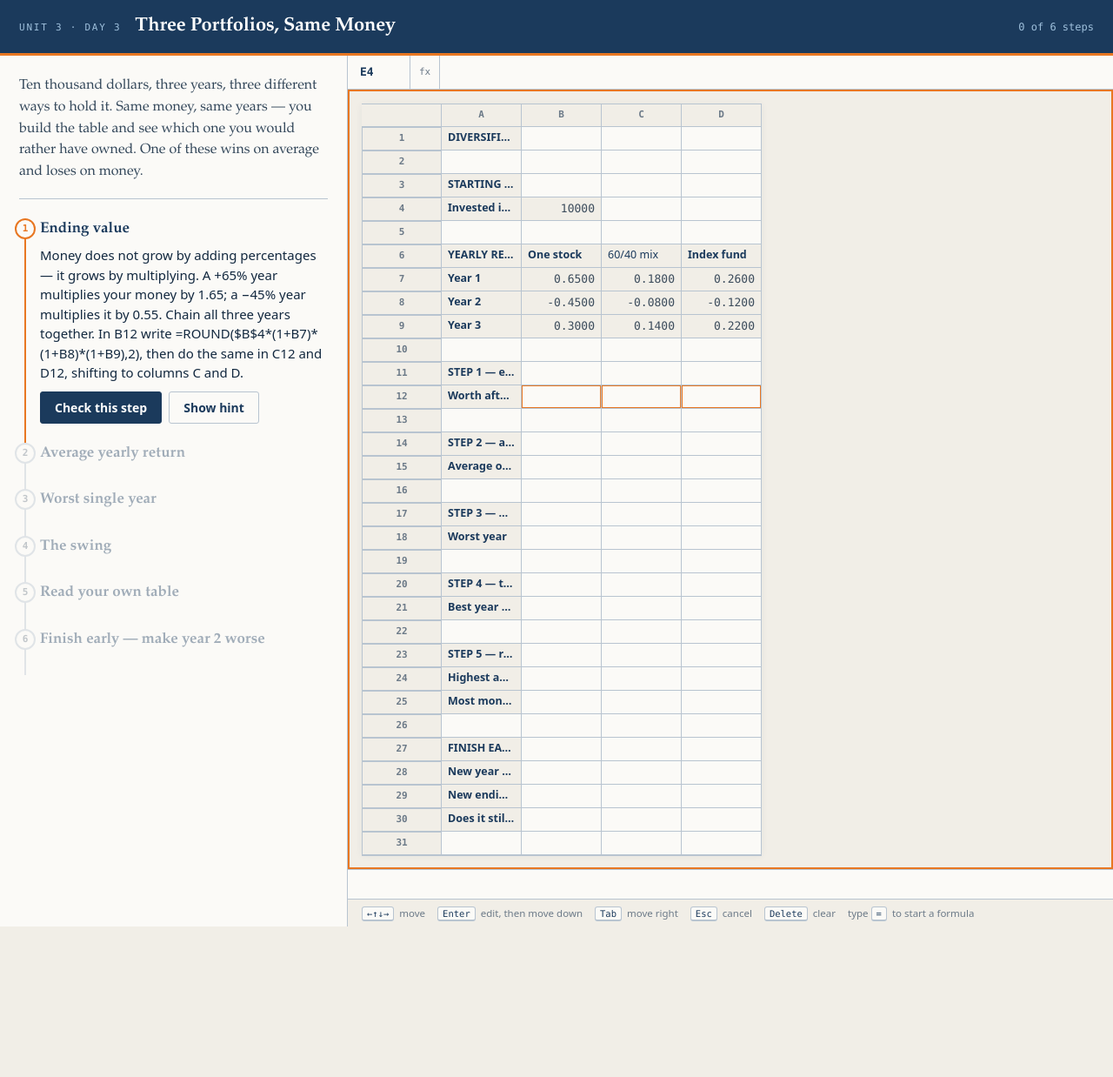
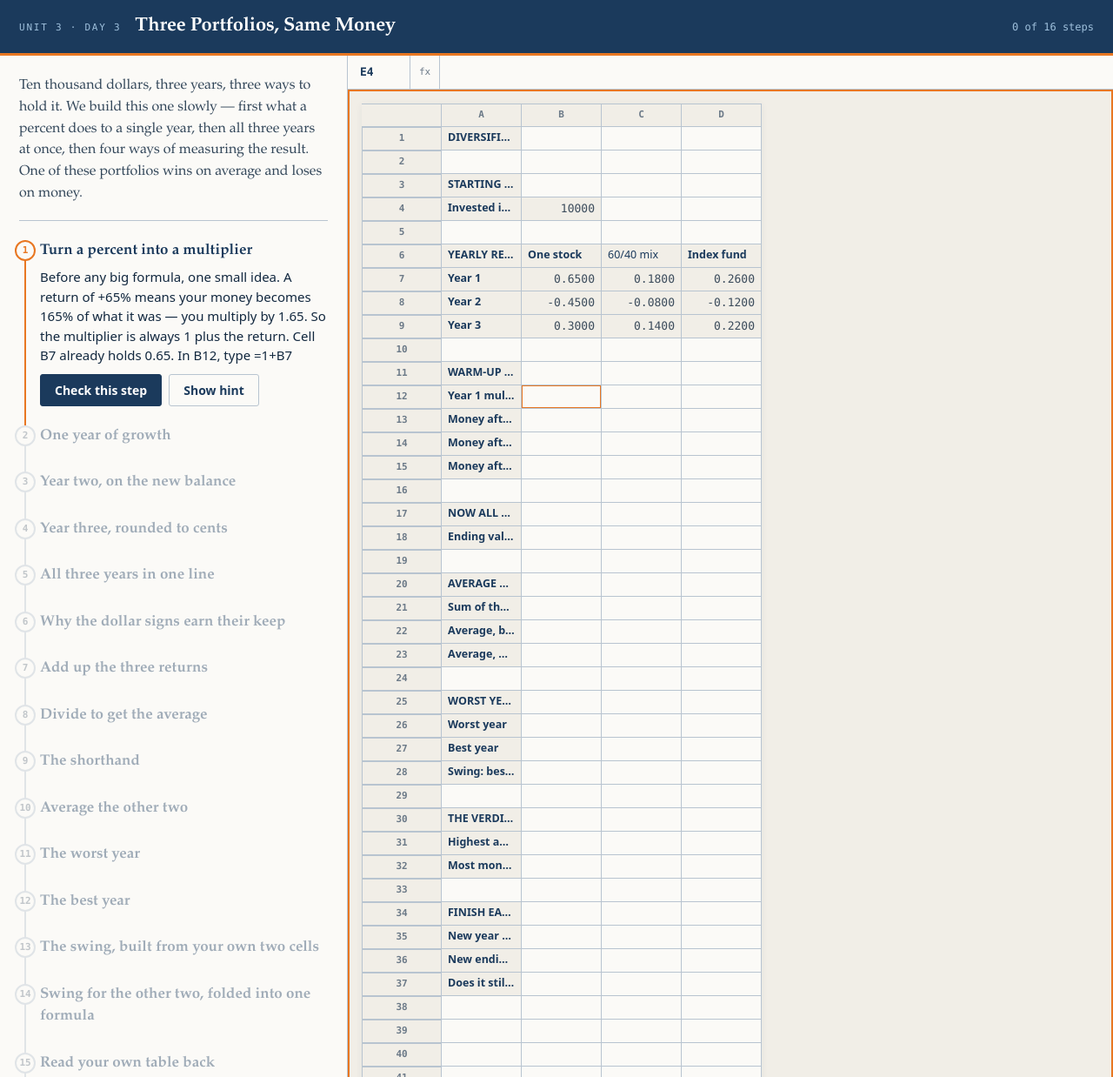
Before and after one commit to sensei-nikku/u3d3-walkthrough, a plain HTML site: page index.html in a window 1280 px wide. Shown: the top 1238 px of the page at 87% size. Before the commit the page ends 1065 px from the top, so only its background shows below. Drawn offline with Linux system fonts and the light colour scheme.

Commit message:
Refactor lesson structure and content in index.html
Updated lesson content and structure for clarity and detail.

```diff
--- a/index.html
+++ b/index.html
@@ -246,9 +246,8 @@ td.err{background:var(--warn-soft);color:var(--warn)}
 <script>
 /* ===================================================================
    SELF-CONTAINED BUILD — Unit 3 Day 3, Three Portfolios Same Money
-   engine.js + the shell + lesson-u3d3.js, all inlined. No imports,
-   no modules, no network. Open this file from anywhere and it runs.
-   To rebuild for another lesson, swap the LESSON block below.
+   engine.js + the shell + the lesson, all inlined. No imports, no
+   modules, no network. Open this file from anywhere and it runs.
    =================================================================== */
 
 /* ---------- engine.js ---------- */
@@ -521,26 +520,27 @@ function referencedCells(src) {
 /* ---------- LESSON ---------- */
 /* =====================================================================
    Unit 3 · Day 3 — Three Portfolios, Same Money
-   A lesson is data. The engine and the shell never change; to build a new
-   walkthrough, write another file shaped like this one.
+   SCAFFOLDED BUILD. Sixteen small steps instead of six big ones.
 
-   The whole lesson is one argument the student proves on themselves:
-   the single stock has the HIGHEST average yearly return and the LOWEST
-   ending value. Nothing in here says "diversify" — the table says it.
+   The earlier version handed students a finished formula to retype. This
+   one builds every formula out of parts they have already made:
 
-   Dollar cells use ROUND(...,2); rate cells use ROUND(...,4) so the
-   1e-6 checker gets clean numbers instead of repeating decimals.
+     a percent becomes a multiplier -> one year at a time
+     -> three years chained in one line -> absolute refs, at the moment
+     copying starts -> SUM then divide -> AVERAGE as the shorthand
+     -> MIN and MAX separately -> then folded into one expression
+
+   Nothing is introduced before there is a reason to want it.
    ===================================================================== */
 
 const lesson = {
   id: 'u3d3',
   unit: 'Unit 3 · Day 3',
   title: 'Three Portfolios, Same Money',
-  blurb: 'Ten thousand dollars, three years, three different ways to hold it. Same money, same years — you build the table and see which one you would rather have owned. One of these wins on average and loses on money.',
-  rows: 31,
+  blurb: 'Ten thousand dollars, three years, three ways to hold it. We build this one slowly \u2014 first what a percent does to a single year, then all three years at once, then four ways of measuring the result. One of these portfolios wins on average and loses on money.',
+  rows: 44,
   cols: 4,
 
-  // Cells that are printed for the student and cannot be edited.
   given: {
     A1: 'DIVERSIFICATION — THREE PORTFOLIOS, SAME MONEY',
 
@@ -552,99 +552,180 @@ const lesson = {
     A8: 'Year 2', B8: -0.45, C8: -0.08, D8: -0.12,
     A9: 'Year 3', B9: 0.30, C9: 0.14, D9: 0.22,
 
-    A11: 'STEP 1 — ending value',
-    A12: 'Worth after 3 years',
+    A11: 'WARM-UP — one year at a time (one stock)',
+    A12: 'Year 1 multiplier',
+    A13: 'Money after year 1',
+    A14: 'Money after year 2',
+    A15: 'Money after year 3',
 
-    A14: 'STEP 2 — average yearly return',
-    A15: 'Average of the three years',
+    A17: 'NOW ALL THREE YEARS IN ONE FORMULA',
+    A18: 'Ending value',
 
-    A17: 'STEP 3 — worst single year',
-    A18: 'Worst year',
+    A20: 'AVERAGE — the long way, then the short way',
+    A21: 'Sum of the three years',
+    A22: 'Average, by dividing',
+    A23: 'Average, using AVERAGE()',
 
-    A20: 'STEP 4 — the swing',
-    A21: 'Best year minus worst year',
+    A25: 'WORST YEAR, BEST YEAR, AND THE SWING',
+    A26: 'Worst year',
+    A27: 'Best year',
+    A28: 'Swing: best minus worst',
 
-    A23: 'STEP 5 — read your own table',
-    A24: 'Highest average return?',
-    A25: 'Most money at the end?',
+    A30: 'THE VERDICT',
+    A31: 'Highest average return?',
+    A32: 'Most money at the end?',
 
-    A27: 'FINISH EARLY — make year 2 worse',
-    A28: 'New year 2 for the one stock',
-    A29: 'New ending value, one stock',
-    A30: 'Does it still beat the index fund?',
+    A34: 'FINISH EARLY — make year 2 worse',
+    A35: 'New year 2 for the one stock',
+    A36: 'New ending value',
+    A37: 'Does it still beat the index fund?',
   },
 
   steps: [
+
+    /* ---- warm-up: what a percent actually does to money ---------- */
     {
-      title: 'Ending value',
-      body: 'Money does not grow by adding percentages — it grows by multiplying. A +65% year multiplies your money by 1.65; a −45% year multiplies it by 0.55. Chain all three years together. In B12 write =ROUND($B$4*(1+B7)*(1+B8)*(1+B9),2), then do the same in C12 and D12, shifting to columns C and D.',
-      hint: 'The dollar signs in $B$4 lock the starting amount so all three columns pull from the same cell. Everything else shifts one column right each time.',
-      targets: [
-        { cell: 'B12', value: 11797.5, mustBeFormula: true },
-        { cell: 'C12', value: 12375.84, mustBeFormula: true },
-        { cell: 'D12', value: 13527.36, mustBeFormula: true },
-      ],
-      note: 'Same $10,000, same three years. The one stock finished last. Hold on to that — the next step is going to make it look like a winner.',
+      title: 'Turn a percent into a multiplier',
+      body: 'Before any big formula, one small idea. A return of +65% means your money becomes 165% of what it was \u2014 you multiply by 1.65. So the multiplier is always 1 plus the return. Cell B7 already holds 0.65. In B12, type =1+B7',
+      hint: 'Type the equals sign first, then 1, then +, then B7. Press Enter.',
+      targets: [{ cell: 'B12', value: 1.65, mustBeFormula: true }],
+      note: '1.65. You did not type 1.65 \u2014 you built it from the return. That matters, because later you will change a return and want everything downstream to follow on its own.',
     },
     {
-      title: 'Average yearly return',
-      body: 'Now the number a salesperson would put on a slide. In B15 write =ROUND(AVERAGE(B7:B9),4), and do the same across C15 and D15.',
-      hint: 'AVERAGE takes a range. B7:B9 means "everything from B7 down to B9."',
-      targets: [
-        { cell: 'B15', value: 0.1667, mustBeFormula: true },
-        { cell: 'C15', value: 0.08, mustBeFormula: true },
-        { cell: 'D15', value: 0.12, mustBeFormula: true },
-      ],
-      note: 'Look at what just happened. The one stock averaged 16.67% a year — the best of the three by a wide margin — and it ended with the least money. Both numbers are true. Only one of them is your money.',
+      title: 'One year of growth',
+      body: 'Now use it. The starting amount is in B4 and your multiplier is in B12. In B13, type =B4*B12',
+      hint: 'A star * means multiply. The whole formula is =B4*B12',
+      targets: [{ cell: 'B13', value: 16500, mustBeFormula: true }],
+      note: '$16,500 after one year. A great year.',
     },
     {
-      title: 'Worst single year',
-      body: 'Averages hide the years that hurt. In B18 write =MIN(B7:B9), then C18 and D18.',
-      hint: 'MIN finds the smallest value in a range. All three answers are negative.',
-      targets: [
-        { cell: 'B18', value: -0.45, mustBeFormula: true },
-        { cell: 'C18', value: -0.08, mustBeFormula: true },
-        { cell: 'D18', value: -0.12, mustBeFormula: true },
-      ],
-      note: 'There it is. A 45% drop takes a bite the following +30% cannot put back, because the +30% is calculated on a much smaller pile.',
+      title: 'Year two, on the new balance',
+      body: 'Year 2 is \u201345%, so the multiplier is 1 + (\u20130.45) = 0.55 \u2014 and you do not have to work that out, because B8 already holds \u20130.45. Year 2 grows the balance you ended year 1 with, not the original $10,000. In B14, type =B13*(1+B8)',
+      hint: 'The parentheses around (1+B8) matter. They tell the sheet to add first, then multiply.',
+      targets: [{ cell: 'B14', value: 9075, mustBeFormula: true }],
+      note: '$9,075 \u2014 below where you started, after a year that gained 65% and a year that lost 45%. Percentages do not cancel out, because the loss is taken from a bigger number than the gain was.',
     },
     {
-      title: 'The swing',
-      body: 'One more measure: how far apart the best and worst years were. That distance is what volatility feels like from the inside. In B21 write =ROUND(MAX(B7:B9)-MIN(B7:B9),4), then C21 and D21.',
-      hint: 'MAX works exactly like MIN. Subtracting a negative number makes the result bigger — that is not a mistake.',
-      targets: [
-        { cell: 'B21', value: 1.1, mustBeFormula: true },
-        { cell: 'C21', value: 0.26, mustBeFormula: true },
-        { cell: 'D21', value: 0.38, mustBeFormula: true },
-      ],
-      note: 'The one stock swung 110 points from best year to worst. The 60/40 mix swung 26. Same three years — the difference is entirely in how the money was spread out.',
+      title: 'Year three, rounded to cents',
+      body: 'Same pattern once more, with one addition. Wrap it in ROUND so the answer comes out as money instead of a long decimal. ROUND takes two things: what to round, and how many decimal places. In B15, type =ROUND(B14*(1+B9),2)',
+      hint: 'The 2 at the end means two decimal places, so cents. Count your parentheses \u2014 one opens after ROUND, one opens before 1+B9.',
+      targets: [{ cell: 'B15', value: 11797.5, mustBeFormula: true }],
+      note: '$11,797.50 after three years. Hold on to that number.',
+    },
+
+    /* ---- compress it, and meet absolute refs when they pay off --- */
+    {
+      title: 'All three years in one line',
+      body: 'Four cells did that. One cell can. Instead of stepping through a running balance, chain all three multipliers together. In B18, type =ROUND($B$4*(1+B7)*(1+B8)*(1+B9),2)',
+      hint: 'The dollar signs in $B$4 lock that cell in place. Nothing else changes yet \u2014 the next step is where it pays off.',
+      targets: [{ cell: 'B18', value: 11797.5, mustBeFormula: true }],
+      note: 'Identical to B15. Same math, one line. Stepping through was for understanding; chaining is for working.',
     },
     {
-      title: 'Read your own table',
-      body: 'Answer from the numbers you built, not from memory. In B24, type the name of the portfolio with the highest average yearly return. In B25, type the one that ended with the most money. Use the labels exactly as they appear in row 6.',
-      hint: 'Compare row 15 for the first answer and row 12 for the second. They are not the same column.',
+      title: 'Why the dollar signs earn their keep',
+      body: 'Now the other two portfolios. The formula is the same shape \u2014 only the column letter moves. In C18 type =ROUND($B$4*(1+C7)*(1+C8)*(1+C9),2) and in D18 the same thing with D.',
+      hint: 'Every B7, B8, B9 becomes C7, C8, C9 \u2014 but $B$4 stays exactly as written, because all three portfolios start from the same $10,000.',
       targets: [
-        { cell: 'B24', value: 'One stock', text: true },
-        { cell: 'B25', value: 'Index fund', text: true },
+        { cell: 'C18', value: 12375.84, mustBeFormula: true },
+        { cell: 'D18', value: 13527.36, mustBeFormula: true },
       ],
-      note: 'Two different portfolios. That gap is the entire point of today: an average return tells you nothing about what you actually end up holding, and a single bad year in a concentrated bet does damage the good years cannot undo.',
+      note: 'That is what locking a cell is for: one number every formula needs, written once. Now look across row 18 \u2014 the single stock came last.',
+    },
+
+    /* ---- average: long way first, shorthand second --------------- */
+    {
+      title: 'Add up the three returns',
+      body: 'Next measure: the average yearly return. Do it the long way first, so the shortcut means something. SUM adds a range, and B7:B9 means everything from B7 down to B9. In B21, type =SUM(B7:B9)',
+      hint: 'The colon makes a range. Typing =B7+B8+B9 gives the same answer.',
+      targets: [{ cell: 'B21', value: 0.5, mustBeFormula: true }],
+      note: '0.5 \u2014 fifty percentage points spread across three years.',
     },
     {
-      title: 'Finish early — make year 2 worse',
-      body: 'One company can have a much worse year than a basket of five hundred. In B28, type -0.6 — a 60% drop. Then in B29 write =ROUND($B$4*(1+B7)*(1+B28)*(1+B9),2) for the new ending value. Finally in B30, type Yes or No: does the one stock still beat the index fund?',
-      hint: 'B29 is the same formula as B12, but pointing at B28 instead of B8. Compare your answer to D12.',
+      title: 'Divide to get the average',
+      body: 'An average is a sum divided by how many things you added. Three years, so divide by 3. In B22, type =ROUND(B21/3,4)',
+      hint: 'A slash / means divide. Four decimal places this time, because these are rates rather than dollars.',
+      targets: [{ cell: 'B22', value: 0.1667, mustBeFormula: true }],
+      note: '0.1667, which reads as 16.67% a year on average.',
+    },
+    {
+      title: 'The shorthand',
+      body: 'Two cells to get one average is a lot of work. AVERAGE does the summing and the dividing in a single move. In B23, type =ROUND(AVERAGE(B7:B9),4)',
+      hint: 'Same range as SUM. The answer should match B22 exactly.',
+      targets: [{ cell: 'B23', value: 0.1667, mustBeFormula: true }],
+      note: 'Same answer. Now you know what AVERAGE is doing underneath, which is the only way to notice when it is the wrong tool for a job.',
+    },
+    {
+      title: 'Average the other two',
+      body: 'In C23 and D23, do the same for the 60/40 mix and the index fund.',
+      hint: '=ROUND(AVERAGE(C7:C9),4) and then the same with D.',
       targets: [
-        { cell: 'B28', value: -0.6 },
-        { cell: 'B29', value: 8580, mustBeFormula: true },
-        { cell: 'B30', value: 'No', text: true },
+        { cell: 'C23', value: 0.08, mustBeFormula: true },
+        { cell: 'D23', value: 0.12, mustBeFormula: true },
       ],
-      note: '$8,580 — less than the $10,000 that went in, after a year that gained 65% and a year that gained 30%. An index fund of five hundred companies cannot drop 60% because one of them had a catastrophe. That is not a strategy. It is arithmetic.',
+      note: 'Stop and read row 23 against row 18. The single stock has the HIGHEST average yearly return \u2014 16.67% against 12% and 8% \u2014 and in row 18 it has the LEAST money. Both numbers are true. Only one of them is your money.',
+    },
+
+    /* ---- worst, best, swing -------------------------------------- */
+    {
+      title: 'The worst year',
+      body: 'An average hides the years that hurt, so go find them. MIN returns the smallest value in a range. In B26, type =MIN(B7:B9)',
+      hint: 'Same range shape as SUM and AVERAGE. The answer is negative.',
+      targets: [{ cell: 'B26', value: -0.45, mustBeFormula: true }],
+      note: 'There it is. A 45% fall, and the +30% that followed could not undo it, because the +30% was taken from a much smaller pile.',
+    },
+    {
+      title: 'The best year',
+      body: 'MAX is MIN\u2019s twin. In B27, type =MAX(B7:B9)',
+      hint: 'Identical to the last step, with MAX in place of MIN.',
+      targets: [{ cell: 'B27', value: 0.65, mustBeFormula: true }],
+    },
+    {
+      title: 'The swing, built from your own two cells',
+      body: 'How far apart were the best and worst years? That distance is what volatility feels like from the inside. Use the two cells you just made. In B28, type =ROUND(B27-B26,4)',
+      hint: 'B26 is negative, so subtracting it makes the answer bigger. 0.65 minus \u20130.45 is 1.10, not 0.20. That is arithmetic, not a bug.',
+      targets: [{ cell: 'B28', value: 1.1, mustBeFormula: true }],
+      note: '1.10 \u2014 a hundred and ten percentage points between this portfolio\u2019s best year and its worst.',
+    },
+    {
+      title: 'Swing for the other two, folded into one formula',
+      body: 'You do not need separate MIN and MAX cells every time \u2014 they can go straight inside one expression. In C28 type =ROUND(MAX(C7:C9)-MIN(C7:C9),4) and do the same in D28.',
+      hint: 'Same idea as B28, with MAX and MIN written inline instead of pointing at the cells above.',
+      targets: [
+        { cell: 'C28', value: 0.26, mustBeFormula: true },
+        { cell: 'D28', value: 0.38, mustBeFormula: true },
+      ],
+      note: '110 against 26 and 38. Same three years for all three portfolios. The only difference is how the money was spread out.',
+    },
+
+    /* ---- verdict ------------------------------------------------- */
+    {
+      title: 'Read your own table back',
+      body: 'Answer from the cells you built, not from memory. In B31, type the name of the portfolio with the highest average yearly return. In B32, the one that ended with the most money. Spell them exactly as they appear in row 6.',
+      hint: 'Row 23 holds the averages, row 18 holds the ending values. They do not point at the same column.',
+      targets: [
+        { cell: 'B31', value: 'One stock', text: true },
+        { cell: 'B32', value: 'Index fund', text: true },
+      ],
+      note: 'Two different portfolios. That gap is the whole lesson: an average return tells you nothing about what you end up holding, and one terrible year in a concentrated bet does damage the good years cannot repair.',
+    },
+
+    /* ---- finish early -------------------------------------------- */
+    {
+      title: 'Finish early \u2014 make year 2 worse',
+      body: 'One company can have a far worse year than a basket of five hundred. In B35, type -0.6 for a 60% drop. Then in B36 build the ending value using that new cell: =ROUND($B$4*(1+B7)*(1+B35)*(1+B9),2). Finally in B37, type Yes or No \u2014 does the one stock still beat the index fund?',
+      hint: 'B36 is your B18 formula with B35 in place of B8. Compare the result against D18.',
+      targets: [
+        { cell: 'B35', value: -0.6 },
+        { cell: 'B36', value: 8580, mustBeFormula: true },
+        { cell: 'B37', value: 'No', text: true },
+      ],
+      note: '$8,580 \u2014 less than the $10,000 that went in, after a year that gained 65% and a year that gained 30%. An index fund holding five hundred companies cannot fall 60% because one of them had a catastrophe. That is not a strategy. It is arithmetic.',
     },
   ],
 
   closing: {
     title: 'What you built',
-    body: 'A comparison, not a lecture. Three portfolios, one set of years, four measures each: ending value, average return, worst year, and swing. The single stock won on average and lost on money — and the reason is visible in row 18. Diversification is not about giving up return. It is about not needing a specific year to go your way.',
+    body: 'You started by turning one percent into one multiplier and finished with four different measures of three portfolios. No formula was handed to you whole \u2014 every one was assembled from a piece you had already made. Now change B7 to 0.10 and watch which cells care. Or set B4 to 1000 and see which of the four measures move and which do not budge. The model does not care how much money you start with. It cares how the money is spread.',
   },
 };
 
```
